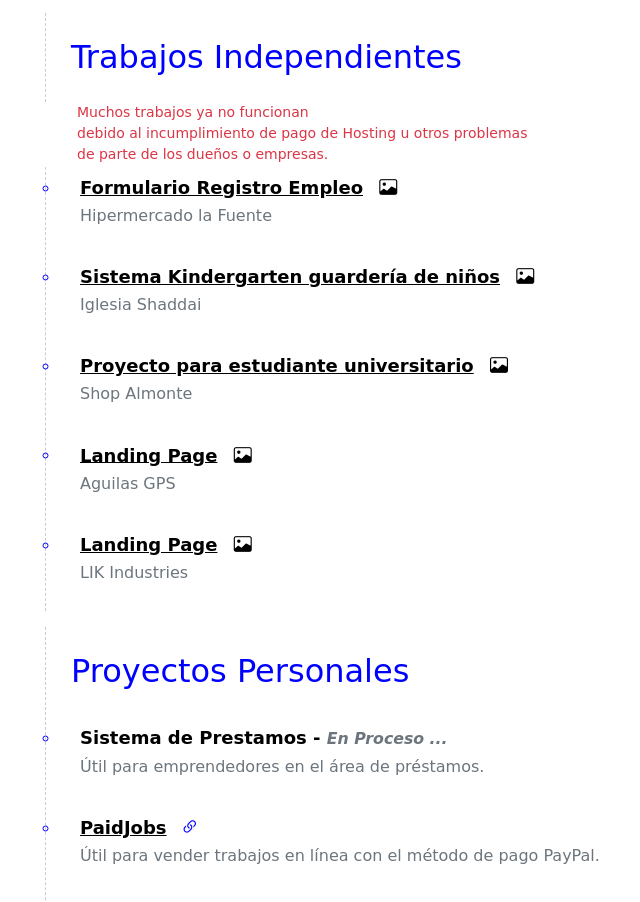
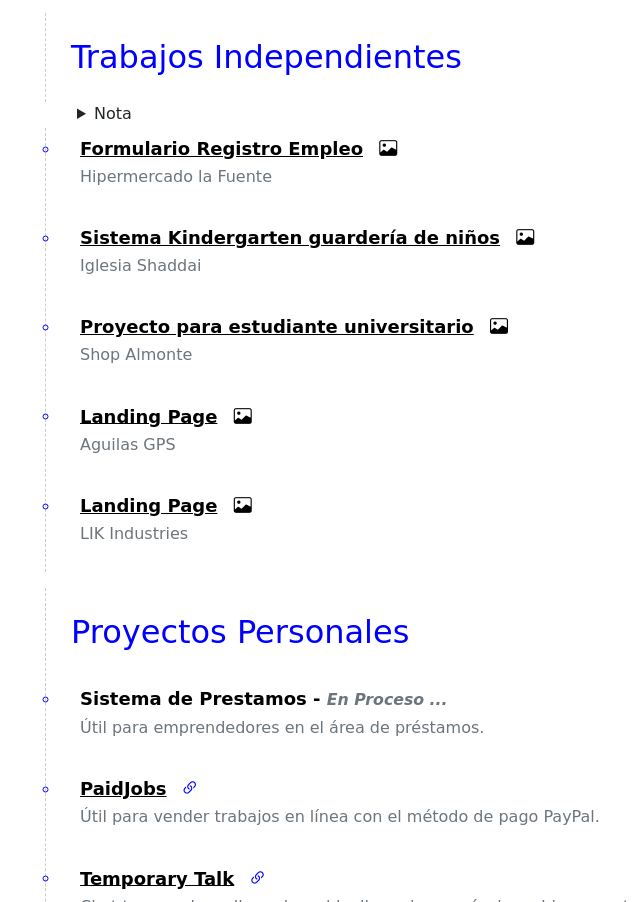
Before and after one commit to Nestor-B/CV, a plain HTML site: page index.html in a window 1280 px wide. Shown: the part 2063-2965 px from the top of the page, without its empty margins (295-935 px from the left). Drawn offline with nearby package versions, Linux system fonts and the light colour scheme; a web font is replaced by a local one.

Commit message:
Update index.html

```diff
--- a/index.html
+++ b/index.html
@@ -226,11 +226,16 @@
             <section>
                 <h2>Trabajos Independientes</h2>
                 <div style="margin-left: 2em;display: flex;flex-direction: column;">
-                    <small class="text-danger">Muchos trabajos ya no funcionan</small>
-                    <small class="text-danger">
-                        debido al incumplimiento de pago de Hosting u otros problemas
-                    </small>
-                    <small class="text-danger">de parte de los dueños o empresas.</small>
+                    <details>
+                        <summary>Nota</summary>
+                        <div>
+                            <small class="text-danger">Muchos trabajos ya no funcionan</small>
+                            <small class="text-danger">
+                            debido al incumplimiento de pago de Hosting u otros problemas
+                            </small>
+                            <small class="text-danger">de parte de los dueños o empresas.</small>
+                        </div>
+                    </details>
                 </div>
                 <ol>
                     <li>
```
